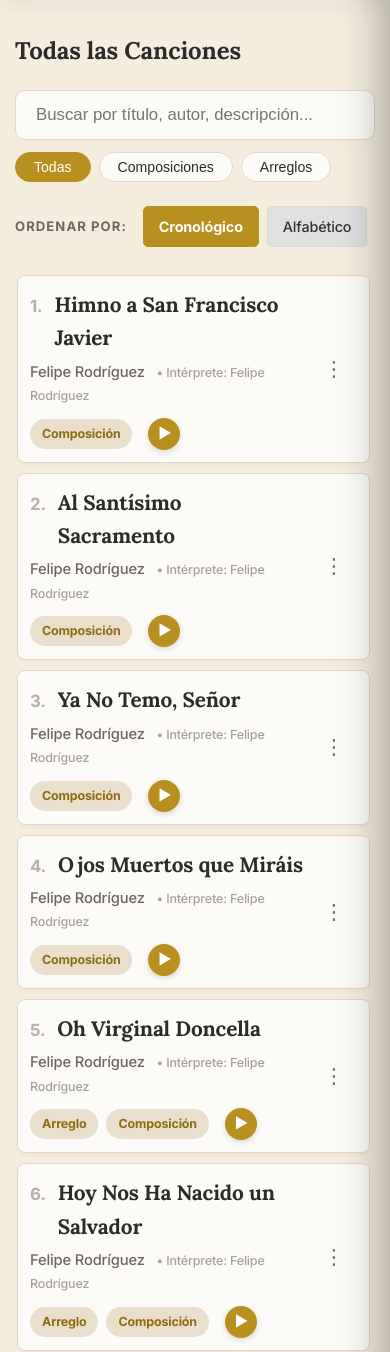
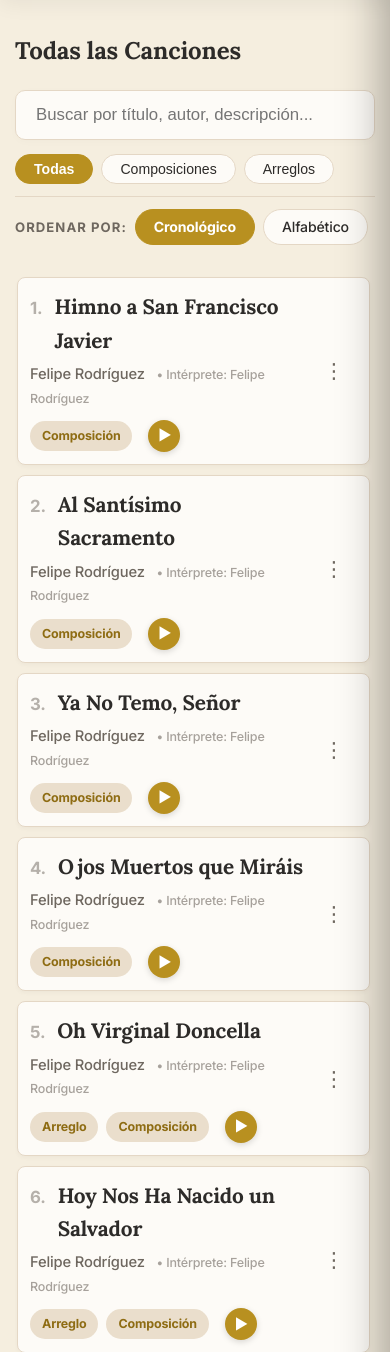
Before and after one commit to feliperodriguezborquez/mi_musica_app, a Flask app: page / in a window 390 px wide. Shown: the part 132-1484 px from the top of the page. Run offline with Flask 3, Linux system fonts and the light colour scheme; some libraries are stand-ins or nearby versions.

Commit message:
style: unify category filters and sorting buttons visual style and layout in single row, make player responsive on mobile

```diff
--- a/build_date.txt
+++ b/build_date.txt
@@ -1 +1 @@
-16 de julio de 2026
+17 de julio de 2026
--- a/static/style.css
+++ b/static/style.css
@@ -1192,16 +1192,73 @@ footer p {
 .category-pills {
     display: flex; gap: 8px; margin-bottom: 12px; flex-wrap: wrap;
 }
-.category-pill {
-    padding: 6px 18px; border-radius: 20px;
+.category-pill, .sort-button {
+    padding: 6px 18px;
+    border-radius: 20px;
     border: 1px solid var(--color-borde);
-    background: var(--color-blanco); color: var(--color-texto);
-    font-size: 0.88rem; cursor: pointer; font-weight: 500;
-    transition: all 0.2s;
-}
-.category-pill:hover { border-color: var(--color-principal); color: var(--color-principal); }
-.category-pill.active {
-    background: var(--color-principal); color: #fff; border-color: var(--color-principal);
+    background: var(--color-blanco);
+    color: var(--color-texto);
+    font-size: 0.88rem;
+    cursor: pointer;
+    font-weight: 500;
+    transition: all 0.2s cubic-bezier(0.4, 0, 0.2, 1);
+    text-decoration: none;
+    display: inline-block;
+    box-sizing: border-box;
+}
+.category-pill:hover, .sort-button:hover {
+    border-color: var(--color-principal);
+    color: var(--color-principal);
+    transform: translateY(-1px);
+}
+.category-pill.active, .sort-button.active {
+    background: var(--color-principal);
+    color: #fff;
+    border-color: var(--color-principal);
+    font-weight: 600;
+}
+
+/* Fila combinada para filtros y ordenamiento en una sola línea */
+.filter-row-combined {
+    display: flex;
+    align-items: center;
+    gap: 16px;
+    margin-top: 14px;
+    flex-wrap: wrap;
+}
+
+.category-pills-wrapper, .sort-pills-wrapper {
+    display: flex;
+    align-items: center;
+    gap: 8px;
+    flex-wrap: wrap;
+}
+
+.filter-row-label {
+    font-size: 0.82rem;
+    font-weight: 700;
+    text-transform: uppercase;
+    letter-spacing: 0.08em;
+    color: var(--color-texto-secundario);
+}
+
+.filter-separator {
+    width: 1px;
+    height: 24px;
+    background-color: var(--color-borde);
+    align-self: center;
+}
+
+@media (max-width: 768px) {
+    .filter-row-combined {
+        flex-direction: column;
+        align-items: flex-start;
+        gap: 12px;
+    }
+    .filter-separator {
+        width: 100%;
+        height: 1px;
+    }
 }
 
 /* ================================================================
@@ -1265,6 +1322,9 @@ footer p {
 /* ================================================================
    FLOATING PLAYER (Spotify Style)
    ================================================================ */
+/* ================================================================
+   FLOATING PLAYER (Spotify Style)
+   ================================================================ */
 .floating-player {
     position: fixed; bottom: 16px; left: 16px; right: 16px; z-index: 9000;
     background: var(--color-blanco);
@@ -1275,6 +1335,7 @@ footer p {
     padding: 14px 28px; min-height: 80px;
     box-sizing: border-box;
     backdrop-filter: blur(10px);
+    transition: all 0.3s ease;
 }
 .floating-player.hidden { display: none !important; }
 .fp-song-info { flex: 1.2; min-width: 0; }
@@ -1320,12 +1381,13 @@ footer p {
 }
 .fp-close-btn { color: var(--color-texto-secundario); font-size: 1.1rem; }
 
-/* Control de Volumen */
+/* Control de Volumen con comportamiento desplegable en hover/focus */
 .fp-volume-container {
     display: flex;
     align-items: center;
     gap: 8px;
     margin-right: 8px;
+    position: relative;
 }
 .fp-volume-slider {
     width: 70px;
@@ -1335,14 +1397,110 @@ footer p {
     border-radius: 2px;
     background: var(--color-borde);
     border: none;
-    transition: width 0.2s ease;
-}
-.fp-volume-container:hover .fp-volume-slider {
+    transition: width 0.2s ease, opacity 0.2s ease;
+}
+.fp-volume-container:hover .fp-volume-slider,
+.fp-volume-container:focus-within .fp-volume-slider {
     width: 90px;
+    opacity: 1;
+}
+
+/* --- RESPONSIVE PLAYER FOR MOBILE & TABLETS --- */
+@media (max-width: 768px) {
+    .floating-player {
+        bottom: 8px; left: 8px; right: 8px;
+        padding: 10px 16px;
+        min-height: 70px;
+        gap: 12px;
+        flex-direction: column;
+        align-items: stretch;
+    }
+
+    /* En móviles, dividimos en dos filas: arriba info/play/close, abajo barra de progreso */
+    .floating-player {
+        display: grid;
+        grid-template-areas:
+            "info controls actions"
+            "progress progress progress";
+        grid-template-columns: 1fr auto auto;
+        row-gap: 8px;
+    }
+
+    .fp-song-info {
+        grid-area: info;
+        align-self: center;
+    }
+
+    .fp-controls {
+        grid-area: controls;
+        gap: 8px;
+        align-self: center;
+    }
+
+    .fp-controls .fp-skip {
+        display: none; /* Ocultar botones anterior/siguiente en móvil para ahorrar espacio */
+    }
+
+    .fp-right {
+        grid-area: actions;
+        flex: none;
+        align-self: center;
+        justify-content: flex-end;
+        gap: 8px;
+    }
+
+    .fp-progress-container {
+        grid-area: progress;
+        width: 100%;
+    }
+
+    /* Ocultar el slider de volumen fijo en móvil para que no estorbe */
+    .fp-volume-slider {
+        display: none;
+    }
+
+    /* Mostrar el volumen en un popup o simplemente ocultar slider y depender de controles físicos en celular */
+    .fp-volume-container:hover .fp-volume-slider,
+    .fp-volume-container:focus-within .fp-volume-slider {
+        display: block;
+        position: absolute;
+        bottom: 45px;
+        left: 50%;
+        transform: translateX(-50%) rotate(-90deg);
+        transform-origin: bottom center;
+        background: var(--color-blanco);
+        padding: 8px;
+        border: 1px solid var(--color-borde);
+        border-radius: 8px;
+        box-shadow: 0 4px 12px rgba(0,0,0,0.15);
+        z-index: 9100;
+        width: 80px;
+        height: 24px;
+    }
+}
+
+@media (max-width: 480px) {
+    .fp-title {
+        font-size: 0.9rem;
+    }
+    .fp-play-btn {
+        width: 38px;
+        height: 38px;
+    }
+    .floating-player {
+        grid-template-columns: 1fr auto auto;
+        gap: 8px;
+    }
+    .fp-queue-dropdown {
+        width: 100%; /* Pantalla completa en celular */
+    }
 }
 
 /* Separar el footer del final cuando el player está activo */
-body { padding-bottom: 110px; }
+body { padding-bottom: 120px; }
+@media (max-width: 768px) {
+    body { padding-bottom: 150px; }
+}
 
 
 /* ================================================================
--- a/templates/_filters.html
+++ b/templates/_filters.html
@@ -4,11 +4,39 @@
             <input type="search" name="search" id="search-input" placeholder="Buscar por título, autor, descripción..." value="{{ search_query or '' }}">
         </div>
     </form>
-    {% if FEATURES['category_pills'] %}
-    <div class="category-pills" style="margin-top: 12px;">
-        <button class="category-pill active" data-cat="">Todas</button>
-        <button class="category-pill" data-cat="Composición">Composiciones</button>
-        <button class="category-pill" data-cat="Arreglo">Arreglos</button>
+
+    <div class="filter-row-combined">
+        {% if FEATURES['category_pills'] %}
+        <div class="category-pills-wrapper">
+            <button class="category-pill active" data-cat="">Todas</button>
+            <button class="category-pill" data-cat="Composición">Composiciones</button>
+            <button class="category-pill" data-cat="Arreglo">Arreglos</button>
+        </div>
+        {% endif %}
+
+        {# Solo incluimos el separador y la ordenación si estamos en un contexto que la soporte #}
+        {% if page_context in ['tag', 'index', 'composiciones', 'arreglos'] or request.endpoint in ['index', 'composiciones', 'arreglos'] %}
+        <div class="filter-separator"></div>
+        <div class="sort-pills-wrapper">
+            <span class="filter-row-label">Ordenar por:</span>
+
+            {% if (page_context == 'tag' and main_category in ordenes_personalizados) or (ordenes_personalizados and main_category in ordenes_personalizados) %}
+            <a href="{{ url_for(request.endpoint, tag_name=tag_nombre if tag_nombre else None, sort_by='canonico', search=search_query) }}"
+               class="sort-button {% if sort_by == 'canonico' %}active{% endif %}">
+               Canónico
+            </a>
+            {% endif %}
+
+            <a href="{{ url_for(request.endpoint, tag_name=tag_nombre if tag_nombre else None, sort_by='cronologico', search=search_query) }}"
+               class="sort-button {% if sort_by == 'cronologico' %}active{% endif %}">
+               Cronológico
+            </a>
+
+            <a href="{{ url_for(request.endpoint, tag_name=tag_nombre if tag_nombre else None, sort_by='alfabetico', search=search_query) }}"
+               class="sort-button {% if sort_by == 'alfabetico' %}active{% endif %}">
+               Alfabético
+            </a>
+        </div>
+        {% endif %}
     </div>
-    {% endif %}
 </div>
--- a/templates/arreglos.html
+++ b/templates/arreglos.html
@@ -4,8 +4,6 @@
 
     {% include '_filters.html' %}
 
-    {% include '_sort_dropdown.html' %}
-
     <div class="lista-scroll" id="song-list-container">
         {% include '_song_list.html' %}
     </div>
--- a/templates/composiciones.html
+++ b/templates/composiciones.html
@@ -4,8 +4,6 @@
 
     {% include '_filters.html' %}
 
-    {% include '_sort_dropdown.html' %}
-
     <div class="lista-scroll" id="song-list-container">
         {% include '_song_list.html' %}
     </div>
--- a/templates/index.html
+++ b/templates/index.html
@@ -4,8 +4,6 @@
 
     {% include '_filters.html' %}
 
-    {% include '_sort_dropdown.html' %}
-
     <div class="lista-scroll" id="song-list-container">
         {% include '_song_list.html' %}
     </div>
--- a/templates/vista_tag.html
+++ b/templates/vista_tag.html
@@ -7,8 +7,9 @@
 
         {# Mostramos los controles de orden solo si la categoría tiene un orden personalizado #}
         {% if (tag_nombre.split(':')[0] | trim) in ordenes_personalizados %}
-            <div class="sort-dropdown-container">
-                <span class="sort-label">Ordenar por:</span>
+            <div class="filter-row-combined" style="margin-top: 10px;">
+                <div class="sort-pills-wrapper">
+                    <span class="filter-row-label">Ordenar por:</span>
                     <a href="#" data-sort="canonico"
                        class="sort-button {% if sort_by == 'canonico' %}active{% endif %}" >
                        Canónico
@@ -21,6 +22,7 @@
                        class="sort-button {% if sort_by == 'alfabetico' %}active{% endif %}" >
                        Alfabético
                     </a>
+                </div>
             </div>
         {% endif %}
     </div>
```
Lines whose indentation alone changed are shown as unchanged.
